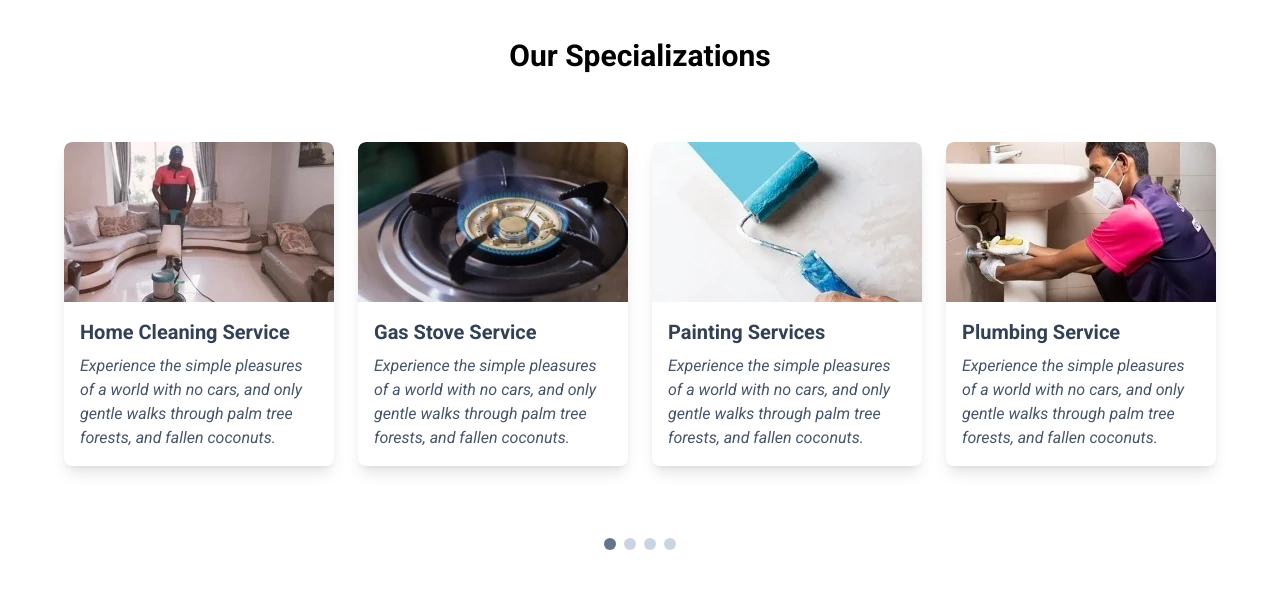
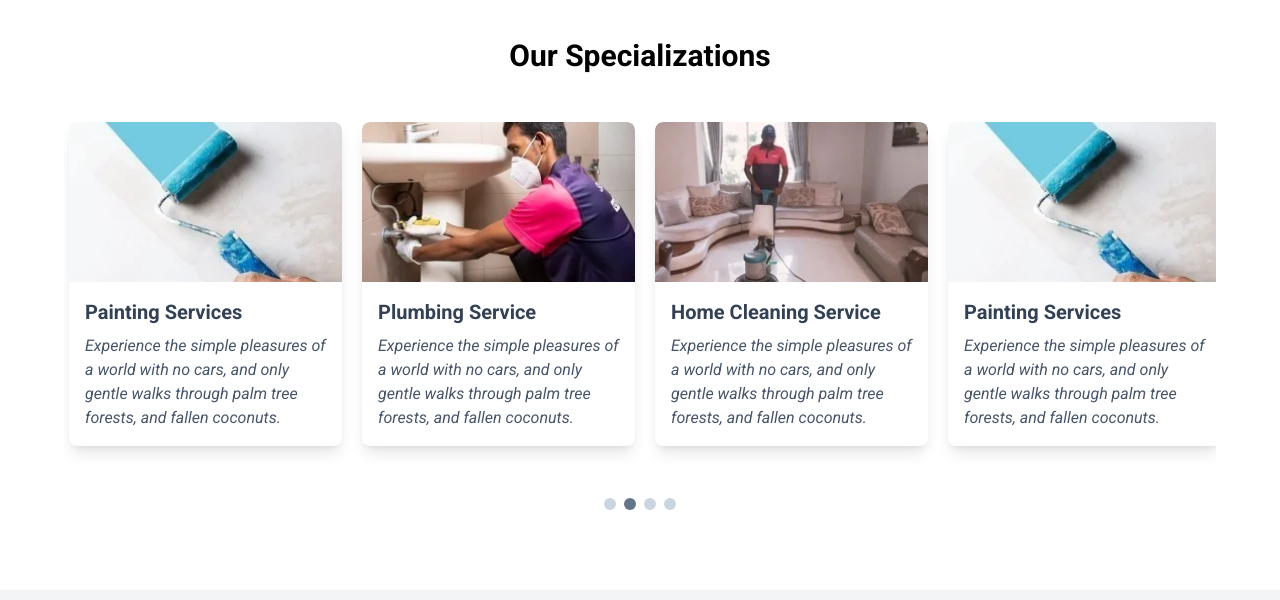
Before and after one commit to mdrony5134/Service-Booking-Website, a React (Vite) app: page / in a window 1280 px wide. Shown: the part 2000-2600 px from the top of the page. Built offline with nearby package versions, Linux system fonts and the light colour scheme.

Commit message:
OtherCard  component modify and updated

```diff
--- a/src/components/OtherCard.jsx
+++ b/src/components/OtherCard.jsx
@@ -1,4 +1,4 @@
-import React, { useEffect, useState } from "react";
+import React, { useEffect, useState, useRef } from "react";
 
 const OtherCard = () => {
   const cardData = [
@@ -23,46 +23,40 @@ const OtherCard = () => {
       title: "Home Cleaning Service",
     },
     {
-      img: "/images/gas.webp",
-      alt: "Gas Service Image",
-      title: "Gas Stove Service",
-    },
-    {
       img: "/images/paint.webp",
       alt: "Painting Service Image",
       title: "Painting Services",
     },
-    {
-      img: "/images/plambing.webp",
-      alt: "Plumbing Service Image",
-      title: "Plumbing Service",
-    },
-    {
-      img: "/images/homecleaning.webp",
-      alt: "Home Cleaning Image",
-      title: "Home Cleaning Service",
-    },
   ];
 
+  const itemsToShow = 4;
+  const infiniteData = [...cardData, ...cardData.slice(0, itemsToShow)];
   const [currentIndex, setCurrentIndex] = useState(0);
-  const [visibleCard, setVisibleCard] = useState(4)
+  const sliderRef = useRef(null);
+  const [isTransitioning, setIsTansitioning] = useState(true);
 
   useEffect(() => {
-    if(cardData.length <= visibleCard){
-      console.log("first")
-      setVisibleCard(4)
-      setCurrentIndex(0)
+    const interval = setInterval(() => {
+      handleNext();
+    }, 3500);
+    return () => clearInterval(interval);
+  }, [currentIndex]);
+
+  const handleNext = () => {
+    if (sliderRef.current) {
+      setIsTansitioning(true);
+      setCurrentIndex((prevIndex) => prevIndex + 1);
     }
-    const interval = setInterval(() => {
-      setCurrentIndex((prevIndex) => (prevIndex + 1) % cardData.length);
-      setVisibleCard((prevIndex) => (prevIndex + 1));
-    }, 2000);
-    return () => clearInterval(interval);
-  }, [cardData.length, cardData.length === visibleCard]);
+  };
 
-  // const visibleCards = 4;
-  const cardSlides = cardData.slice(currentIndex, visibleCard);
-  // console.log(currentIndex, visibleCard)
+  useEffect(() => {
+    if (currentIndex === cardData.length) {
+      setTimeout(() => {
+        setIsTansitioning(false);
+        setCurrentIndex(0);
+      }, 700);
+    }
+  }, [currentIndex, cardData.length]);
 
   return (
     <div className="py-10">
@@ -72,13 +66,19 @@ const OtherCard = () => {
         </h1>
       </div>
 
-      <div className="w-[90%] mx-auto">
-        <div className="grid grid-cols-1 sm:grid-cols-2 md:grid-cols-4 gap-6 py-5">
-          {cardSlides.map((data, index) => (
+      <div className="w-[90%] mx-auto overflow-hidden">
         <div
-              key={index}
-              className="bg-white rounded-lg shadow-lg hover:shadow-xl transition-shadow duration-300 flex flex-col  overflow-hidden"
+          ref={sliderRef}
+          className={`relative flex gap-5 ${
+            isTransitioning ? "transition-transform duration-700" : ""
+          }`}
+          style={{
+            transform: `translateX(-${(100 / itemsToShow) * currentIndex}%)`,
+          }}
         >
+          {infiniteData.map((data, index) => (
+            <div key={index} className="min-w-[23.7%]">
+              <div className="bg-white rounded-lg shadow-lg hover:shadow-xl transition-shadow duration-300 flex flex-col overflow-hidden">
                 <img
                   src={data.img}
                   alt={data.alt}
@@ -95,14 +95,31 @@ const OtherCard = () => {
                   </p>
                 </div>
               </div>
+            </div>
           ))}
         </div>
 
         <div className="flex pt-5 justify-center items-center mt-8 space-x-2">
-          <span className="w-3 h-3 bg-slate-500 rounded-full"></span>
-          <span className="w-3 h-3 bg-slate-300 rounded-full"></span>
-          <span className="w-3 h-3 bg-slate-300 rounded-full"></span>
-          <span className="w-3 h-3 bg-slate-300 rounded-full"></span>
+          <span
+            className={`w-3 h-3 ${
+              currentIndex % itemsToShow === 0 ? "bg-slate-500" : "bg-slate-300"
+            } rounded-full`}
+          ></span>
+          <span
+            className={`w-3 h-3 ${
+              currentIndex % itemsToShow === 1 ? "bg-slate-500" : "bg-slate-300"
+            } rounded-full`}
+          ></span>
+          <span
+            className={`w-3 h-3 ${
+              currentIndex % itemsToShow === 2 ? "bg-slate-500" : "bg-slate-300"
+            } rounded-full`}
+          ></span>
+          <span
+            className={`w-3 h-3 ${
+              currentIndex % itemsToShow === 3 ? "bg-slate-500" : "bg-slate-300"
+            } rounded-full`}
+          ></span>
         </div>
       </div>
     </div>
```
Lines whose indentation alone changed are shown as unchanged.
